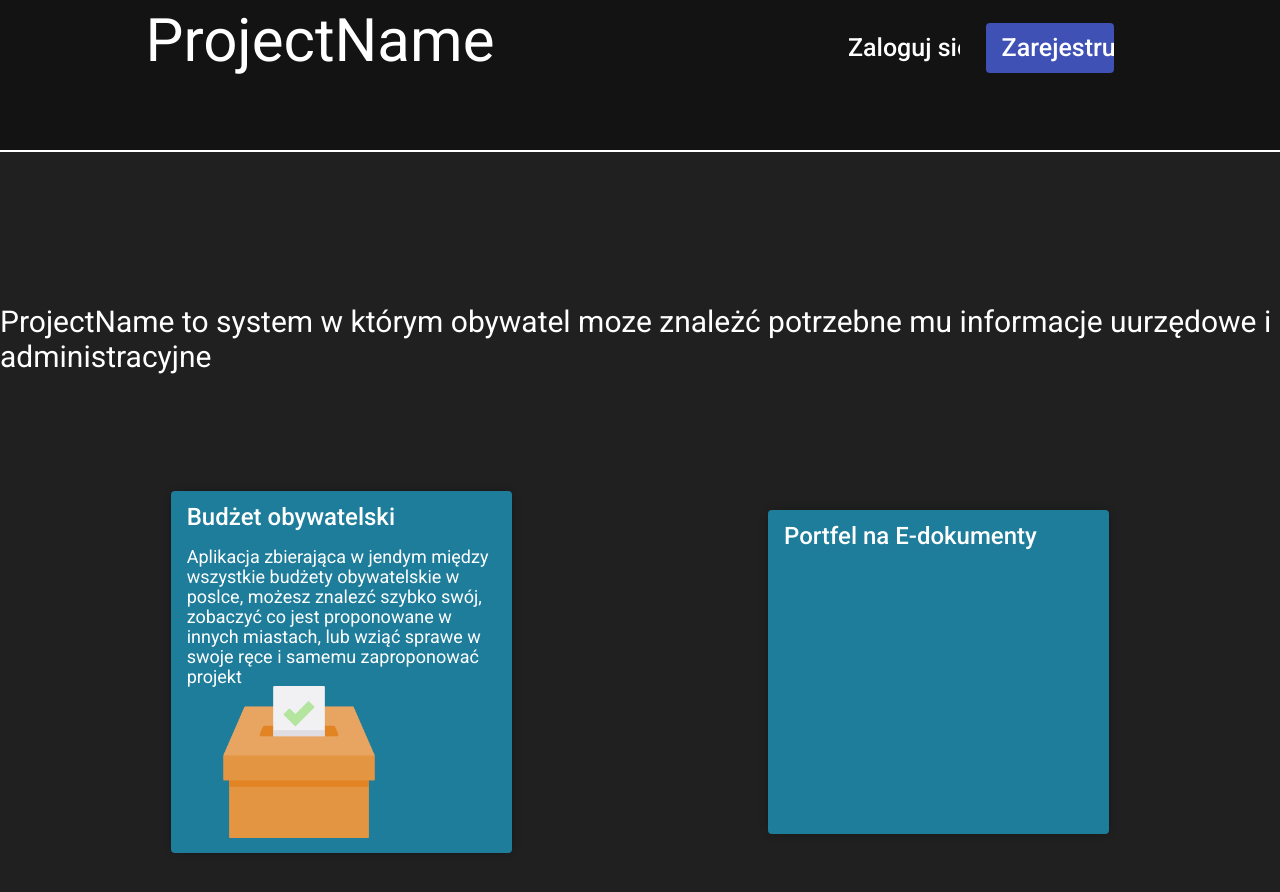
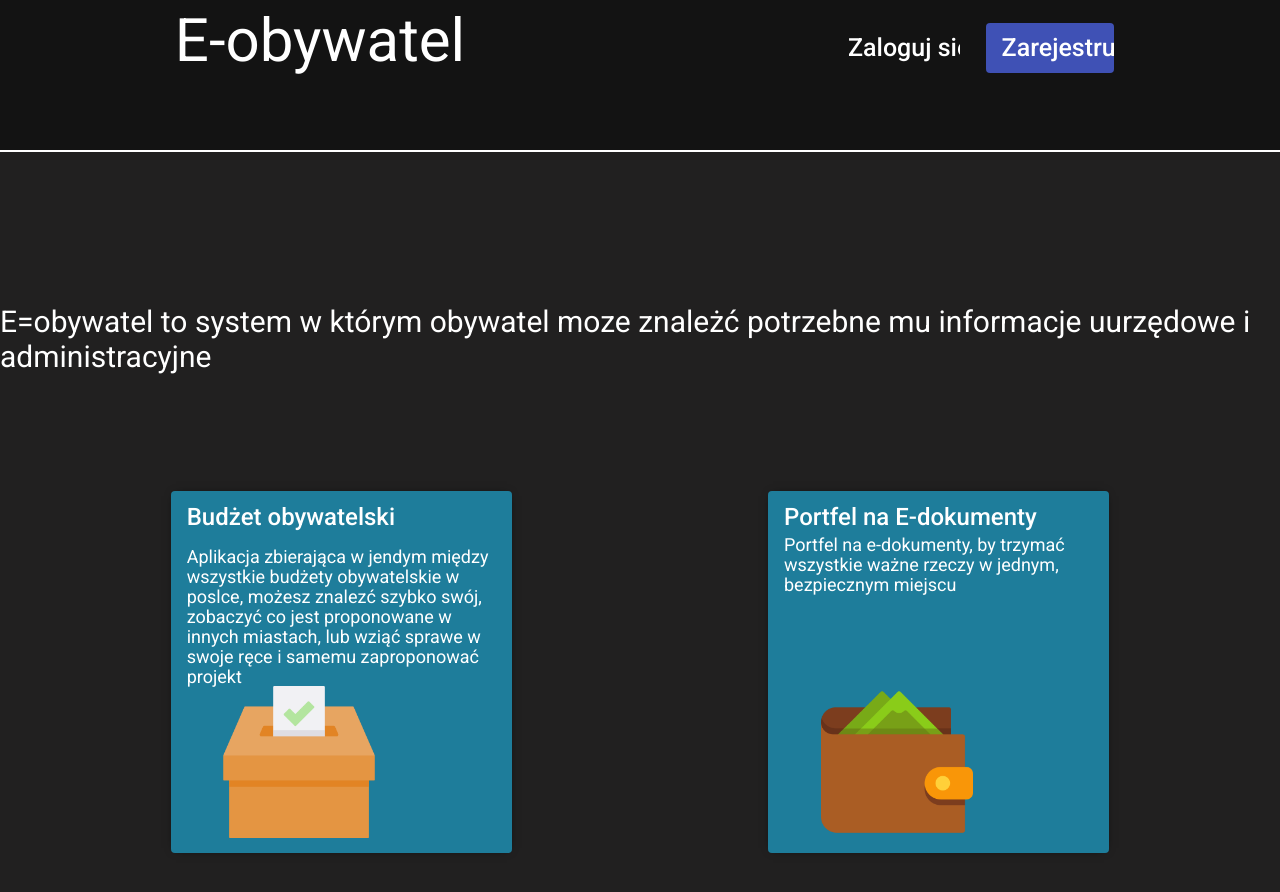
Before and after one commit to zsedevelopers/hh22-front, an Angular app: page / in a window 1280 px wide. Shown: the top 892 px of the page. Built offline with nearby package versions, Linux system fonts and the light colour scheme.

Commit message:
mainapage poprawki cz2/2
i zmiana nazwy projektu

```diff
--- a/src/app/modules/homepage/middlebar/middlebar.component.html
+++ b/src/app/modules/homepage/middlebar/middlebar.component.html
@@ -1,7 +1,7 @@
 
 
 <mat-grid-list  cols="15" [rowHeight]="height/100" gutterSize="0">
-  <mat-grid-tile [rowspan]="55" [colspan]="15"><div class="maintext">ProjectName to system w którym obywatel moze znależć
+  <mat-grid-tile [rowspan]="55" [colspan]="15"><div class="maintext">E=obywatel to system w którym obywatel moze znależć
     potrzebne mu  informacje uurzędowe i administracyjne
   </div></mat-grid-tile>
   <mat-grid-tile [rowspan]="43" [colspan]="2"></mat-grid-tile>
@@ -22,9 +22,12 @@
   </mat-grid-tile>
 
   <mat-grid-tile routerLink="wallet/showWallet" [style.overflow]="'visible'" [rowspan]="43" [colspan]="4">
-    <mat-card class="dark">
+    <mat-card style="min-height: 330px;z-index: 100" class="dark">
       <mat-card-title>Portfel na E-dokumenty</mat-card-title>
-
+      <mat-card-content [style.font-size]="'18px'">
+        Portfel na e-dokumenty, by trzymać wszystkie ważne rzeczy w jednym, bezpiecznym miejscu
+      </mat-card-content>
+      <img mat-card-lg-image src="/assets/wallet.png" alt="">
     </mat-card>
   </mat-grid-tile>
   <mat-grid-tile [rowspan]="43" [colspan]="2"></mat-grid-tile>
--- a/src/app/modules/homepage/navbar/navbar.component.html
+++ b/src/app/modules/homepage/navbar/navbar.component.html
@@ -1,7 +1,7 @@
 <div class="container" [style.height]="height">
   <mat-grid-list style="min-height: 150px" cols="100" gutterSize="0" [rowHeight]="height/10">
     <mat-grid-tile rowspan="8" colspan="50" routerLink="" [style.color]="'white'" [style.font-size]="'60px'"><a
-        class="logo">ProjectName</a></mat-grid-tile>
+        class="logo">E-obywatel</a></mat-grid-tile>
     <mat-grid-tile rowspan="8" colspan="15"></mat-grid-tile>
     <!--logo-->
     <mat-grid-tile *ngIf="!isLogged" rowspan="8" colspan="10">
```
Also changed, not shown: src/assets/wallet.png (added).
